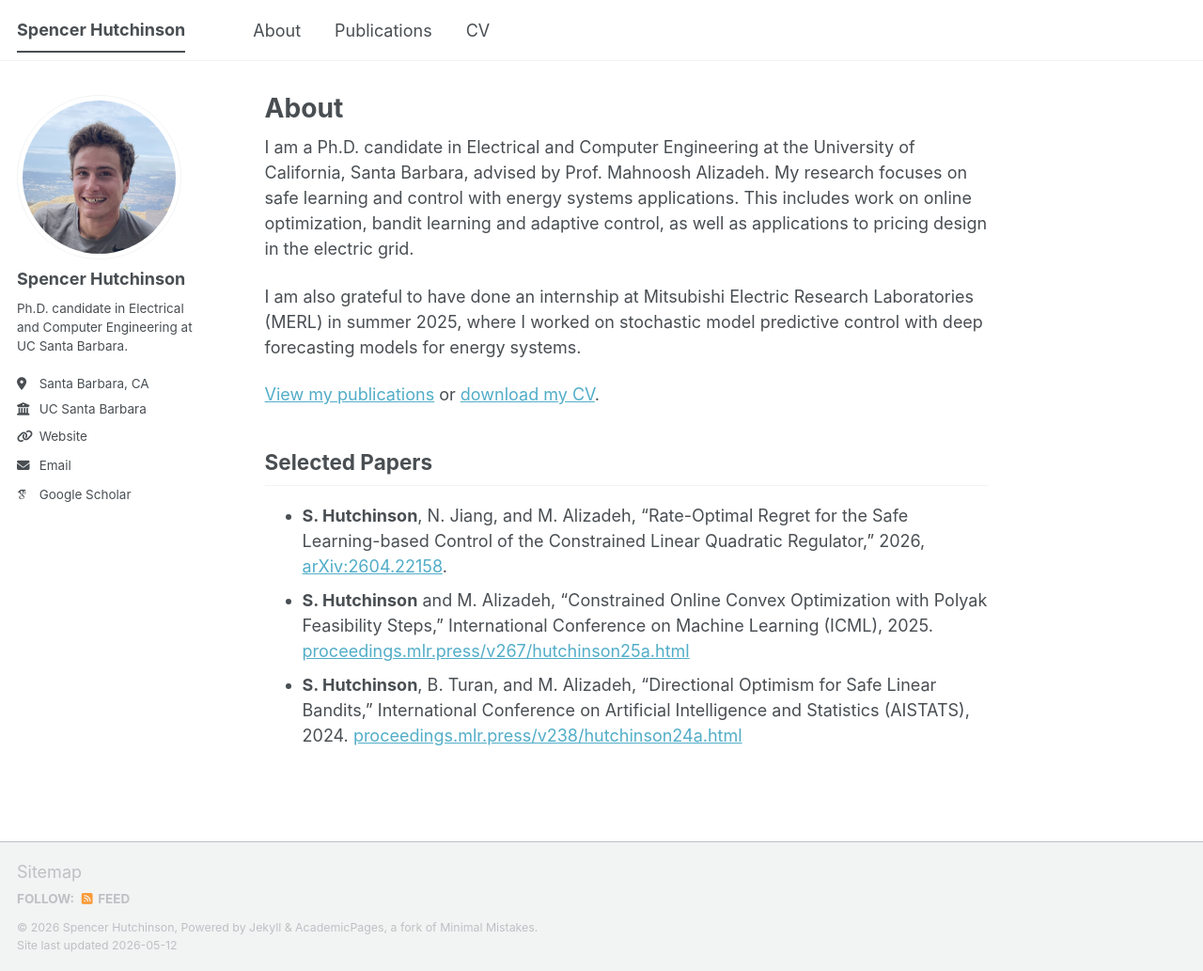
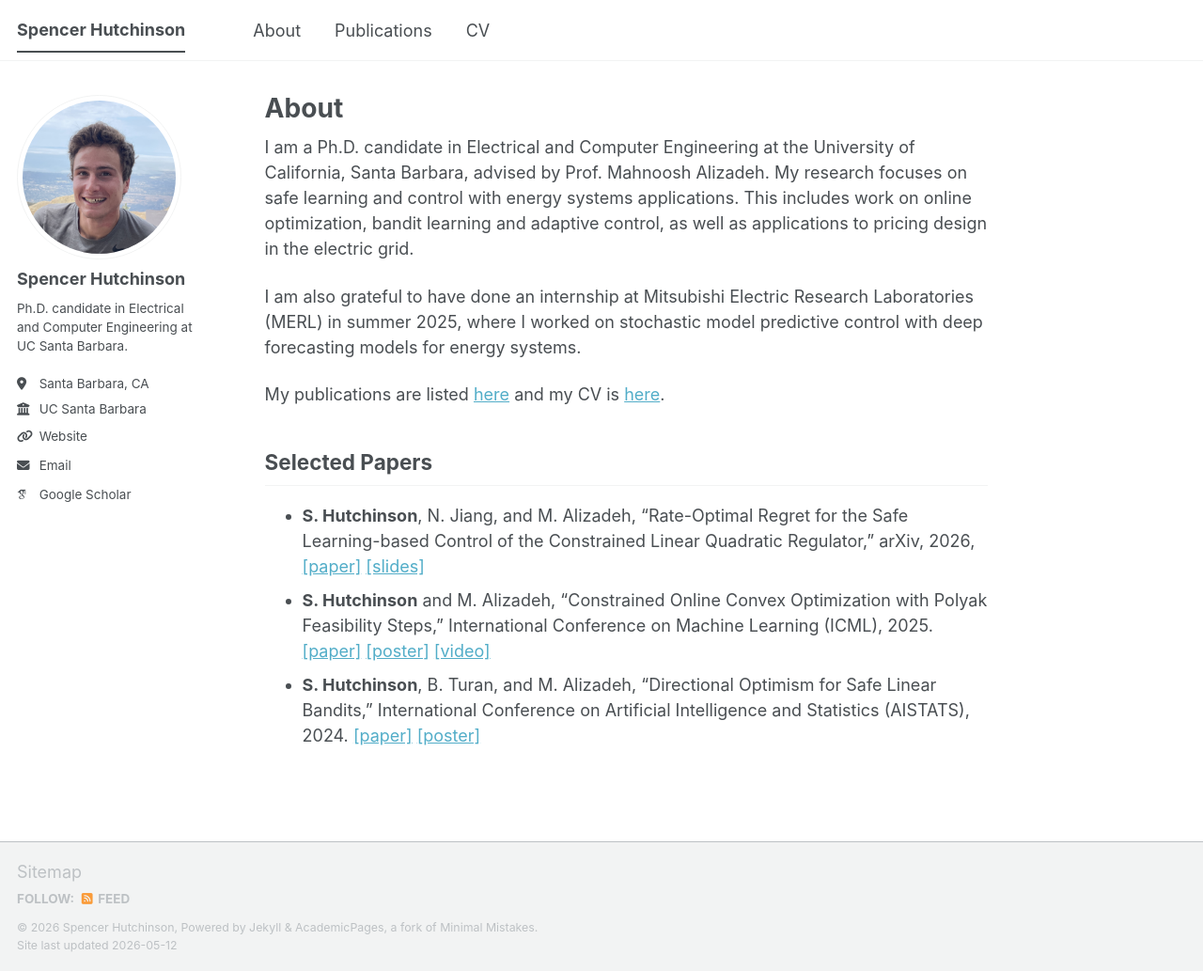
Before and after one commit to shutch1/shutch1.github.io, a Jekyll site: the page built from _pages/about.md, in a window 1280 px wide and 1033 px high. Shown: the whole window at 94% size. Built offline with Jekyll 4.4.1, drawn with Linux system fonts in a browser that asks for light colours; some web fonts are replaced; a script bundle is joined from its source files by our own code; library files that are not in the unit come from our copies.

Commit message:
updated about section

```diff
--- a/_pages/about.md
+++ b/_pages/about.md
@@ -11,10 +11,10 @@ I am a Ph.D. candidate in Electrical and Computer Engineering at the University
 
 I am also grateful to have done an internship at Mitsubishi Electric Research Laboratories (MERL) in summer 2025, where I worked on stochastic model predictive control with deep forecasting models for energy systems.
 
-[View my publications](/publications/) or [download my CV](/files/cv.pdf).
+My publications are listed [here](/publications/) and my CV is [here](/cv/).
 
 ## Selected Papers
 
-- **S. Hutchinson**, N. Jiang, and M. Alizadeh, "Rate-Optimal Regret for the Safe Learning-based Control of the Constrained Linear Quadratic Regulator," 2026, [arXiv:2604.22158](https://arxiv.org/abs/2604.22158).
-- **S. Hutchinson** and M. Alizadeh, "Constrained Online Convex Optimization with Polyak Feasibility Steps," International Conference on Machine Learning (ICML), 2025. [proceedings.mlr.press/v267/hutchinson25a.html](https://proceedings.mlr.press/v267/hutchinson25a.html)
-- **S. Hutchinson**, B. Turan, and M. Alizadeh, "Directional Optimism for Safe Linear Bandits," International Conference on Artificial Intelligence and Statistics (AISTATS), 2024. [proceedings.mlr.press/v238/hutchinson24a.html](https://proceedings.mlr.press/v238/hutchinson24a.html)
+- **S. Hutchinson**, N. Jiang, and M. Alizadeh, "Rate-Optimal Regret for the Safe Learning-based Control of the Constrained Linear Quadratic Regulator," arXiv, 2026, [[paper]](https://arxiv.org/abs/2604.22158) [[slides]](/files/safe_adaptive_lqr.pdf)
+- **S. Hutchinson** and M. Alizadeh, "Constrained Online Convex Optimization with Polyak Feasibility Steps," International Conference on Machine Learning (ICML), 2025. [[paper]](https://proceedings.mlr.press/v267/hutchinson25a.html) [[poster]](/files/icml_poster.pdf) [[video]](https://icml.cc/virtual/2025/poster/45968)
+- **S. Hutchinson**, B. Turan, and M. Alizadeh, "Directional Optimism for Safe Linear Bandits," International Conference on Artificial Intelligence and Statistics (AISTATS), 2024. [[paper]](https://proceedings.mlr.press/v238/hutchinson24a.html) [[poster]](/files/aistats_poster.pdf)
```
Also changed, not shown: _pages/publications.md (+2 -2 lines).
